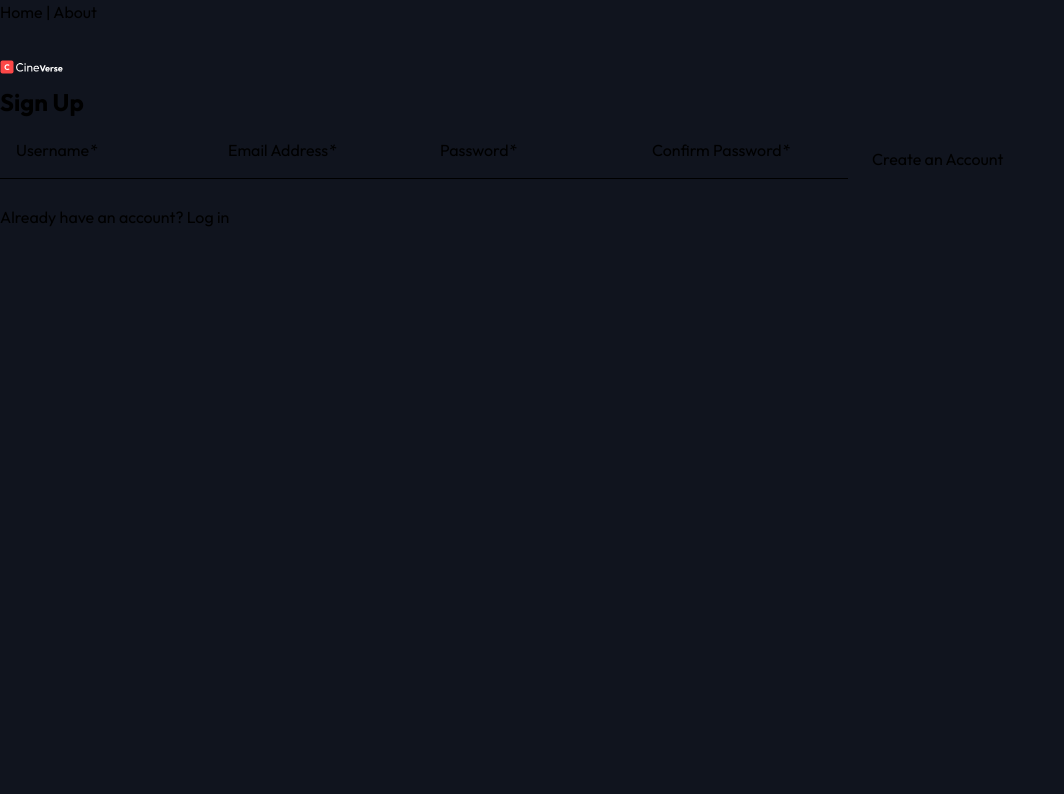
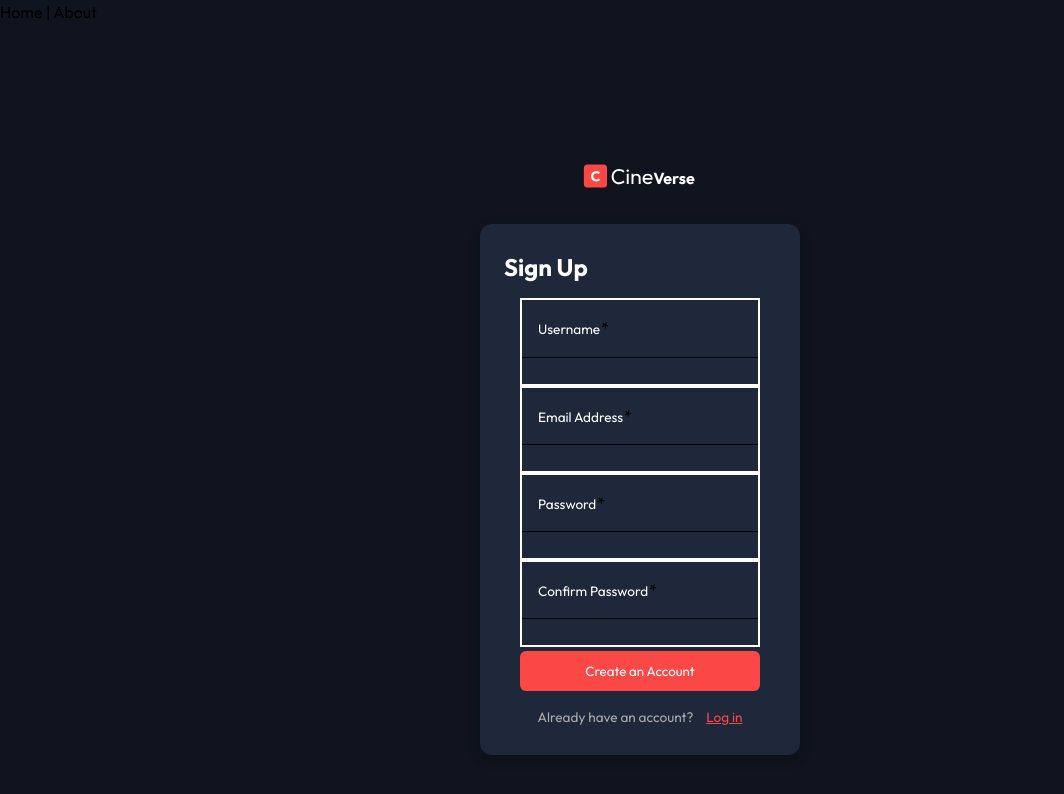
Before and after one commit to AmaliTech-Training-Academy/entertainment-app-frontend, an Angular app: page /signup in a window 1280 px wide. Shown: the top 794 px of the page, without its empty margins (0-1064 px from the left). Built offline with nearby package versions, Linux system fonts and the light colour scheme.

Commit message:
feat(sign-up): Add styles to sign-up component

```diff
--- a/src/app/features/auth/sign-up/sign-up.component.html
+++ b/src/app/features/auth/sign-up/sign-up.component.html
@@ -1,6 +1,6 @@
 <section aria-labelledby="register-heading" class="register__container">
 
-  <div>
+  <div class="register__logo">
     <img src="assets/images/cineverse_logo.svg" alt="cineverse logo">
   </div>
 
@@ -15,7 +15,7 @@
 
     <!-- Username Field -->
     <mat-form-field class="register__field">
-      <mat-label for="username">Username</mat-label>
+      <mat-label class="register__label" for="username">Username</mat-label>
       <input
         matInput
         id="username"
@@ -40,13 +40,14 @@
 
     <!-- Email Field -->
     <mat-form-field class="register__field">
-      <mat-label for="email">Email Address</mat-label>
+      <mat-label for="email" class="register__label">Email Address</mat-label>
       <input
         matInput
         id="email"
         formControlName="email"
         type="email"
         autocomplete="email"
+        placeholder="cineverse@example.com"
         required
         aria-required="true"
         aria-describedby="email-error"
@@ -66,7 +67,7 @@
 
     <!-- Password Field -->
     <mat-form-field class="register__field">
-      <mat-label for="password">Password</mat-label>
+      <mat-label for="password" class="register__label">Password</mat-label>
       <input
         matInput
         id="password"
@@ -92,7 +93,7 @@
 
     <!-- Confirm Password Field -->
     <mat-form-field class="register__field">
-      <mat-label for="confirmPassword">Confirm Password</mat-label>
+      <mat-label for="confirmPassword" class="register__label">Confirm Password</mat-label>
       <input
         matInput
         id="confirmPassword"
@@ -118,8 +119,6 @@
 
     <!-- Submit Button -->
     <button
-      mat-raised-button
-      color="primary"
       type="submit"
       aria-label="Submit registration form"
       class="register__submit"
--- a/src/app/features/auth/sign-up/sign-up.component.scss
+++ b/src/app/features/auth/sign-up/sign-up.component.scss
@@ -2,7 +2,7 @@
 @use '../../../../styles/spacing' as *;
 @use 'sass:map';
 
-// Helper to get values from color maps
+// === Helpers ===
 @function color($palette, $shade) {
   @return map.get($palette, $shade);
 }
@@ -11,7 +11,133 @@
   @return map.get($spacing, $size);
 }
 
+// === Main container ===
+.register__container {
+  min-height: 100vh;
+  background-color: color($primary-colors, 1000);
+  padding: space(6);
+  display: flex;
+  flex-direction: column;
+  align-items: center;
+  gap: space(6);
 
-.register__container {
+  .register__logo {
+    margin-top: space(6);
 
+    img {
+      height: 32px;
+    }
+  }
+
+  .register {
+    width: 100%;
+    max-width: 320px;
+    padding: space(6);
+    border-radius: 12px;
+    background-color: color($primary-colors, 900);
+    box-shadow: 0 4px 12px rgba(0, 0, 0, 0.25);
+
+    &__heading {
+      font-size: 1.5rem;
+      color: color($neutral-colors, 100);
+      margin-bottom: space(3);
+    }
+
+    &__form {
+      display: flex;
+      flex-direction: column;
+      margin: space(0) space(4);
+
+      .register__field {
+        width: 100%;
+        border: 2px solid color($neutral-colors, 100);
+
+        .register__label {
+          font-size: 0.85rem;
+          color: color($neutral-colors, 100);
+          font-weight: 400;
+        }
+
+        // .mat-form-field-label,
+        // .mat-input-element {
+        //   color: color($neutral-colors, 100);
+        // }
+
+        // .mat-input-element {
+        //   font-size: 0.95rem;
+        //   background-color: transparent;
+        // }
+
+        // .mat-form-field-outline {
+        //   border-color: color($neutral-colors, 100);
+        // }
+      }
+
+      .register__input {
+        background-color: transparent;
+        color: color($neutral-colors, 100);
+        font-weight: 100;
+        caret-color: color($secondary-colors, 200);
+
+        &:focus {
+          background-color: transparent;
+          color: color($neutral-colors, 100);
+          cursor: pointer;
+        }
+
+        &:cu
+
+        &::placeholder {
+          color: color($neutral-colors, 400);
+        }
+      }
+
+      .register__error {
+        font-size: 0.75rem;
+        color: color($red-colors, 100);
+        display: flex;
+        justify-content: flex-end;
+        margin-top: -1.8rem;
+        margin-left: 3rem;
+      }
+
+      .register__submit {
+        margin-top: space(1);
+        padding: space(3) 0;
+        font-weight: 400;
+        border: none;
+        border-radius: 6px;
+        background-color: color($secondary-colors, 200);
+        color: color($neutral-colors, 100);
+        transition: background-color 0.2s ease;
+
+        &:hover {
+          background-color: color($neutral-colors, 100);
+          color: color($secondary-colors, 200);
+        }
+      }
+
+      .register__footer {
+        text-align: center;
+        font-size: 0.85rem;
+        color: color($neutral-colors, 400);
+        margin-top: space(4);
+
+        .register__link {
+          margin-left: 10px;
+          color: color($secondary-colors, 200);
+          text-decoration: underline;
+        }
+      }
+    }
+  }
+
+  // === Tablet/Desktop overrides ===
+  @media (min-width: 768px) {
+    justify-content: center;
+
+    .register__logo {
+      margin-top: 0;
+    }
+  }
 }
--- a/src/app/features/auth/sign-up/sign-up.component.ts
+++ b/src/app/features/auth/sign-up/sign-up.component.ts
@@ -40,7 +40,6 @@ export class SignUpComponent {
   passwordMatchValidator(formGroup: FormGroup): ValidationErrors | null {
     const password = formGroup.get('password')?.value;
     const confirmPassword = formGroup.get('confirmPassword')?.value;
-
     return password === confirmPassword ? null : { passwordMismatch: true };
   }
 
```
Also changed, not shown: src/styles/_mixins.scss (deleted).
